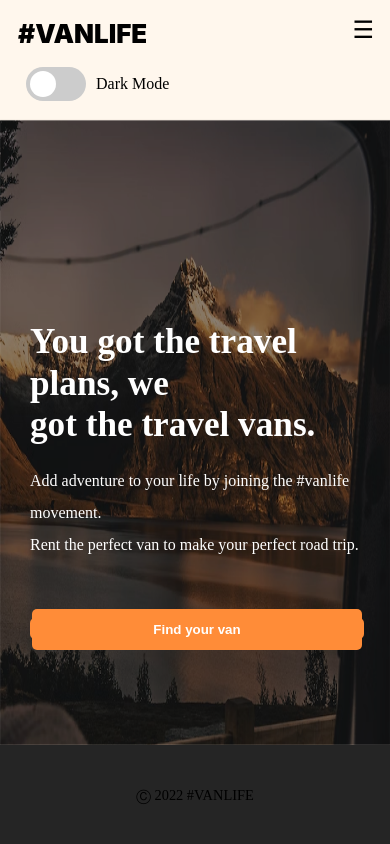
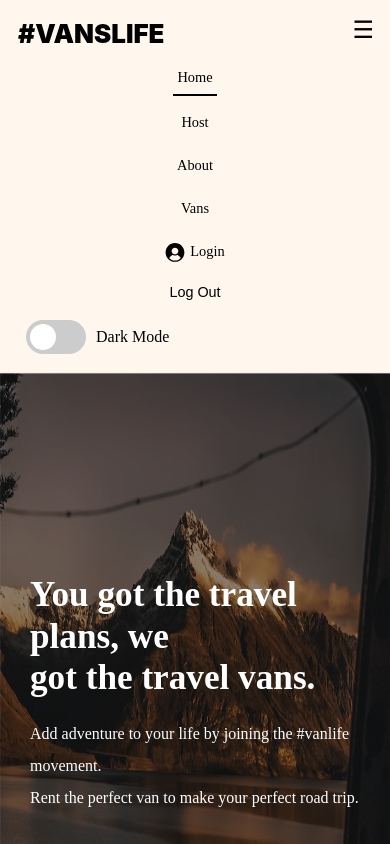
Before and after one commit to sanjeevshah1/Vans-Life-Project, a React (Vite) app: page / in a window 390 px wide. Both pictures are taken after a click on the element "Toggle menu". Shown: the top 844 px of the page. Built offline with nearby package versions, Linux system fonts and the light colour scheme; what miragejs would draw is missing.

Commit message:
animation to nav links

```diff
--- a/package.json
+++ b/package.json
@@ -11,6 +11,7 @@
   },
   "dependencies": {
     "firebase": "^10.12.3",
+    "framer-motion": "^11.2.13",
     "react": "^18.3.1",
     "react-dom": "^18.3.1",
     "react-router-dom": "^6.24.0"
--- a/src/App.css
+++ b/src/App.css
@@ -203,10 +203,11 @@ a{
 .menu-icon{
   display: none;
 }
+
 /* Responsive Styles */
 @media (max-width: 768px) {
   .links {
-    display: none;
+    /* display: none; */
     flex-direction: column;
     row-gap: 10px;
     margin-top: 10px;
@@ -237,7 +238,9 @@ a{
     cursor: pointer;
     font-size: 1.5em;
   }
-
+  .hide{
+    display: none;
+  }
 }
 
 
--- a/src/Components/Header.tsx
+++ b/src/Components/Header.tsx
@@ -1,53 +1,48 @@
-// Header.tsx
-import  { useState } from 'react';
+import { useState } from 'react';
 import { NavLink, Link, useNavigate } from "react-router-dom";
-// import avatar from "./../assets/avatar.png";
-import user from "./../assets/van2.svg"
+import { motion } from "framer-motion";
+import user from "./../assets/van2.svg";
+
 const Header = () => {
   const [menuOpen, setMenuOpen] = useState(false);
   const navigate = useNavigate();
+
   const toggleMenu = () => {
-    setMenuOpen(!menuOpen);
+    setMenuOpen(prevMenuOpen => !prevMenuOpen);
   };
 
   return (
     <header className="nav-bar verti-center">
       <div className="temporary">
-      <Link id="logo" to="/">#VANLIFE</Link>
-      <div className={`menu-icon ${menuOpen ? 'open' : ''}`} onClick={toggleMenu}>
-        &#9776;
+        <Link id="logo" to="/">#VANSLIFE</Link>
+        <div
+          className={`menu-icon ${menuOpen ? 'open' : ''}`}
+          onClick={toggleMenu}
+          aria-label="Toggle menu"
+          aria-expanded={menuOpen}
+        >
+          &#9776;
+        </div>
       </div>
-      </div>
-      <nav className={`links both-center`} style={{display: menuOpen ? "none": "flex"}}>
-        <NavLink
-          to="/"
-          className={({ isActive }) => (isActive ? "current-link" : "")}
-        >
+      <motion.nav
+        className={`links both-center ${menuOpen ? '' : 'hide'}`}
+        initial={{ x: "-100vw", y: "-100vh", opacity: 0 }}
+        animate={{ x: menuOpen ? 0 : 0, y: menuOpen ? 0 : 0, opacity: menuOpen ? 1 : 1}}
+        transition={{ duration: 0.8 }}
+      >
+        <NavLink to="/" className={({ isActive }) => isActive ? "current-link" : ""}>
           Home
         </NavLink>
-        <NavLink
-          to="host"
-          className={({ isActive }) => (isActive ? "current-link" : "")}
-        >
+        <NavLink to="host" className={({ isActive }) => isActive ? "current-link" : ""}>
           Host
         </NavLink>
-        <NavLink
-          to="about"
-          className={({ isActive }) => (isActive ? "current-link" : "")}
-        >
+        <NavLink to="about" className={({ isActive }) => isActive ? "current-link" : ""}>
           About
         </NavLink>
-        <NavLink
-          to="vans"
-          className={({ isActive }) => (isActive ? "current-link" : "")}
-        >
+        <NavLink to="vans" className={({ isActive }) => isActive ? "current-link" : ""}>
           Vans
         </NavLink>
-        <NavLink
-          to="login"
-          id="login"
-          className={({ isActive }) => (isActive ? "current-link" : "")}
-        >
+        <NavLink to="login" id="login" className={({ isActive }) => isActive ? "current-link" : ""}>
           <img src={user} id="user" alt="user-icon" />
           <p>Login</p>
         </NavLink>
@@ -60,7 +55,7 @@ const Header = () => {
         >
           Log Out
         </button>
-      </nav>
+      </motion.nav>
     </header>
   );
 };
```
Also changed, not shown: 1 other file (tests, documents, lock files or other folders).
